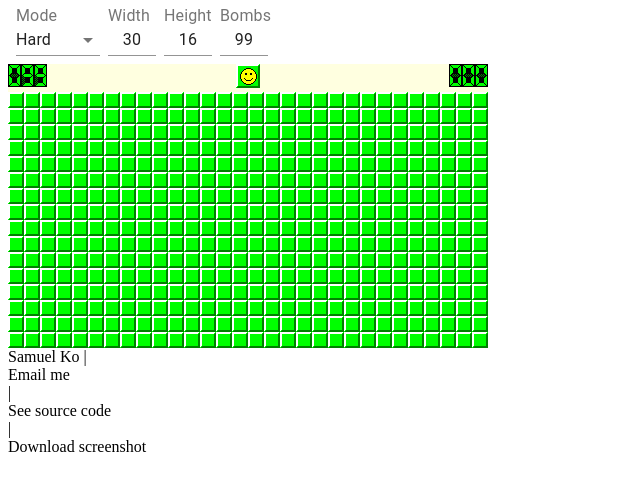
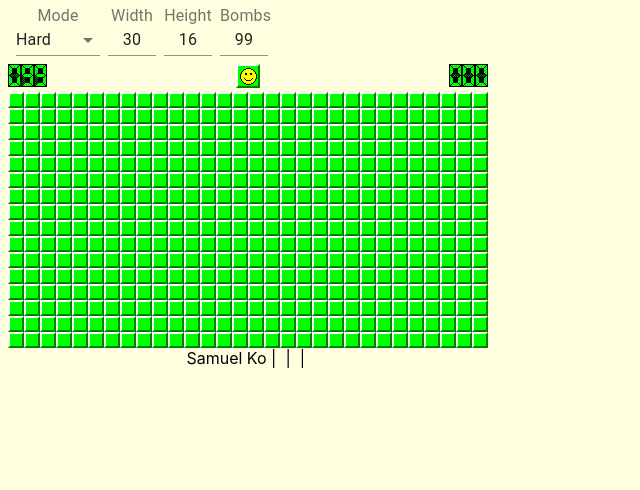
Before and after one commit to samuelko123/minesweeper, a Next.js app: page / in a window 1280 px wide. Shown: the top 490 px of the page, without its empty margins (0-640 px from the left). Built offline with nearby package versions, Linux system fonts and the light colour scheme.

Commit message:
add content from old project

```diff
--- a/src/styles/global.css
+++ b/src/styles/global.css
@@ -1,3 +1,79 @@
+body {
+	font-family: -apple-system, BlinkMacSystemFont, "Segoe UI", "Roboto", "Oxygen",
+		"Ubuntu", "Cantarell", "Fira Sans", "Droid Sans", "Helvetica Neue",
+		sans-serif;
+	-webkit-font-smoothing: antialiased;
+	-moz-osx-font-smoothing: grayscale;
+	background-color: lightyellow;
+}
+
+.noselect {
+	-webkit-touch-callout: none;
+	/* iOS Safari */
+	-webkit-user-select: none;
+	/* Safari */
+	-khtml-user-select: none;
+	/* Konqueror HTML */
+	-moz-user-select: none;
+	/* Old versions of Firefox */
+	-ms-user-select: none;
+	/* Internet Explorer/Edge */
+	user-select: none;
+	/* Non-prefixed version, currently
+                                      supported by Chrome, Edge, Opera and Firefox */
+}
+
+label {
+	text-align: center;
+}
+
+footer {
+	display: block;
+	text-align: center;
+}
+
+.pointer {
+	cursor: pointer;
+}
+
+.tooltip {
+	position: relative;
+	display: inline-block;
+}
+
+.tooltip .tooltiptext {
+	visibility: hidden;
+	width: 120px;
+	background-color: #555;
+	color: #fff;
+	text-align: center;
+	border-radius: 6px;
+	padding: 5px 0;
+	position: absolute;
+	z-index: 1;
+	bottom: 125%;
+	left: 50%;
+	margin-left: -60px;
+	opacity: 0;
+	transition: opacity 0.3s;
+}
+
+.tooltip .tooltiptext::after {
+	content: "";
+	position: absolute;
+	top: 100%;
+	left: 50%;
+	margin-left: -5px;
+	border-width: 5px;
+	border-style: solid;
+	border-color: #555 transparent transparent transparent;
+}
+
+.tooltip:hover .tooltiptext {
+	visibility: visible;
+	opacity: 1;
+}
+
 .hide {
 	display: none;
 }
```
